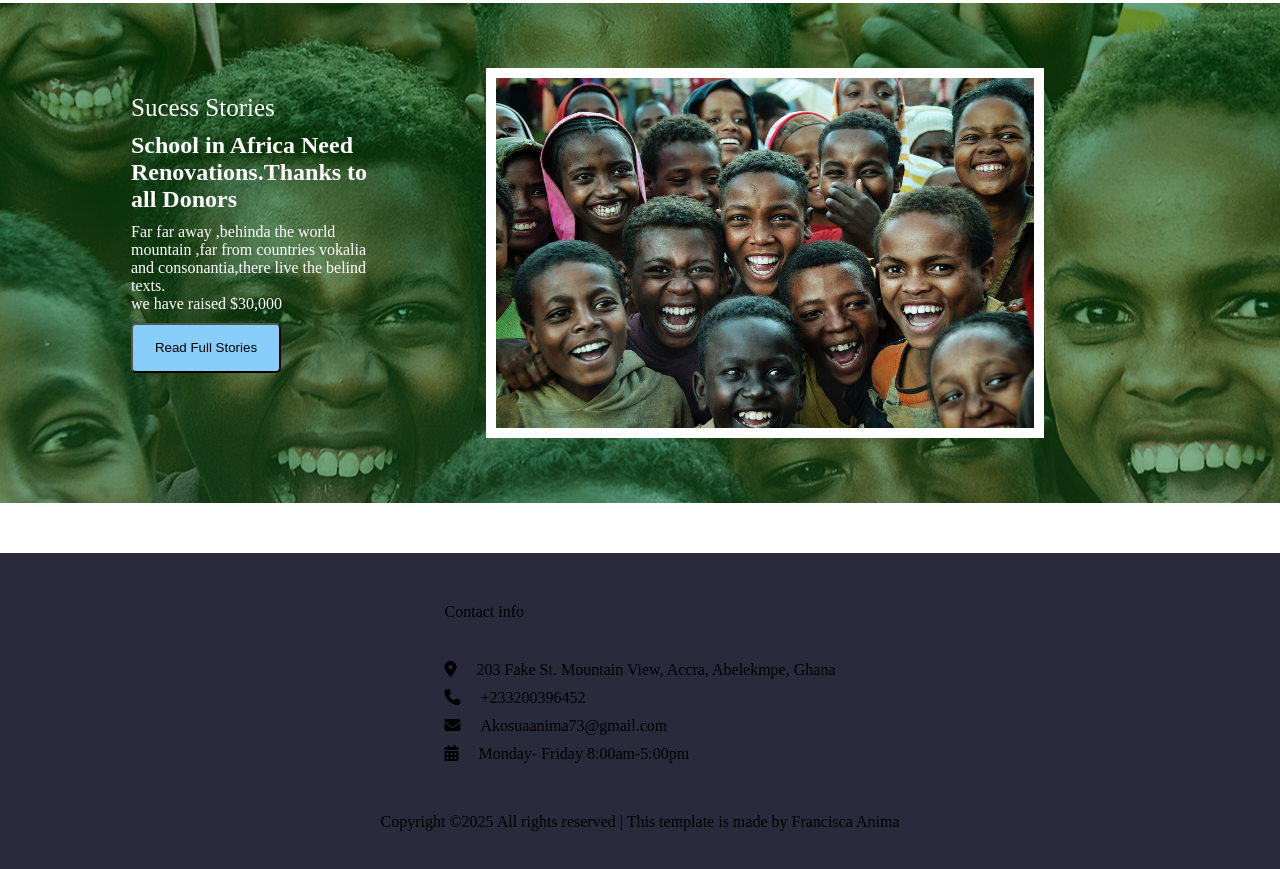
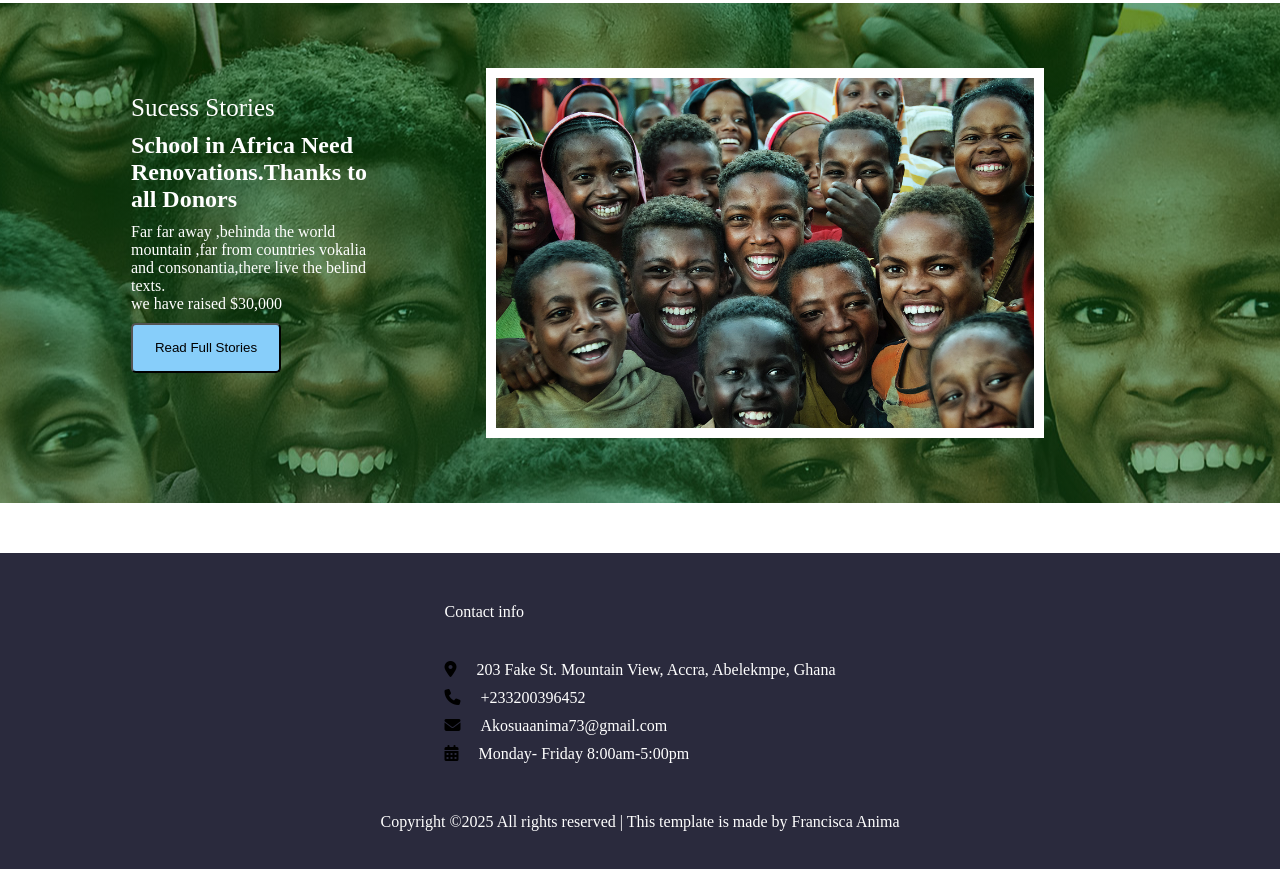
Before and after one commit to akosuaanima/assignment, a plain HTML site: page index.html in a window 1280 px wide. Shown: the part 2189-3058 px from the top of the page. Drawn offline with Linux system fonts and the light colour scheme.

Commit message:
newupdate

```diff
--- a/style.css
+++ b/style.css
@@ -228,3 +228,5 @@ footer{
 .raise-figure{
     margin-bottom: 10px;
 }
+
+footer p { color: white;}
```
